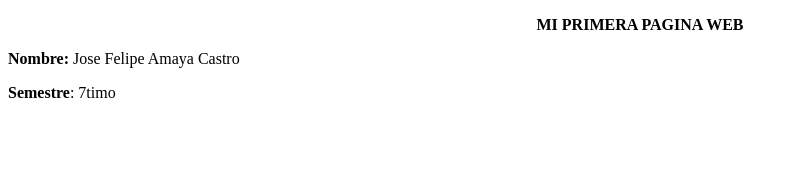
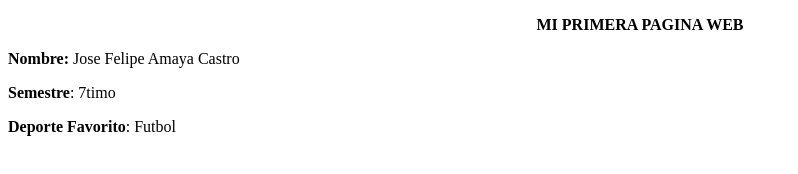
Before and after one commit to Plipex/pagina_web_bp_martes, a plain HTML site: page index.html in a window 1280 px wide. Shown: the whole page, without its empty margins (0-798 px from the left). Drawn offline with Linux system fonts and the light colour scheme.

Commit message:
Se agrego deporte favorito dle estudiate

```diff
--- a/index.html
+++ b/index.html
@@ -9,5 +9,7 @@
     <p style="text-align: center;"><strong>MI PRIMERA PAGINA WEB</strong></p>
     <p style="text-align: left;"><strong>Nombre:</strong> Jose Felipe Amaya Castro</p>
     <p style="text-align: left;"><strong>Semestre</strong>: 7timo</p>
+    <p style="text-align: left;"><strong>Deporte</strong> <strong>Favorito</strong>: Futbol</p>
+
 </body>
 </html>
```
